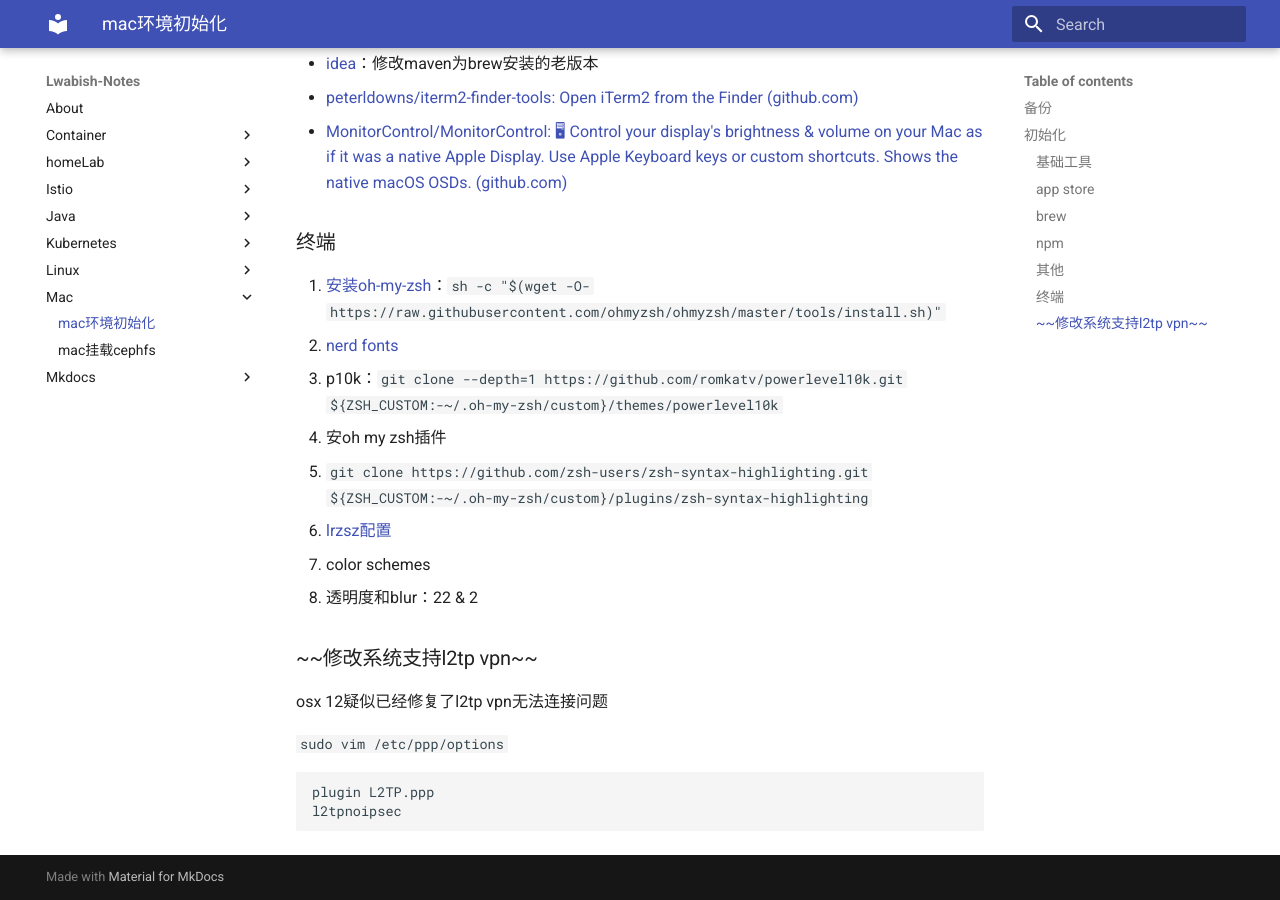
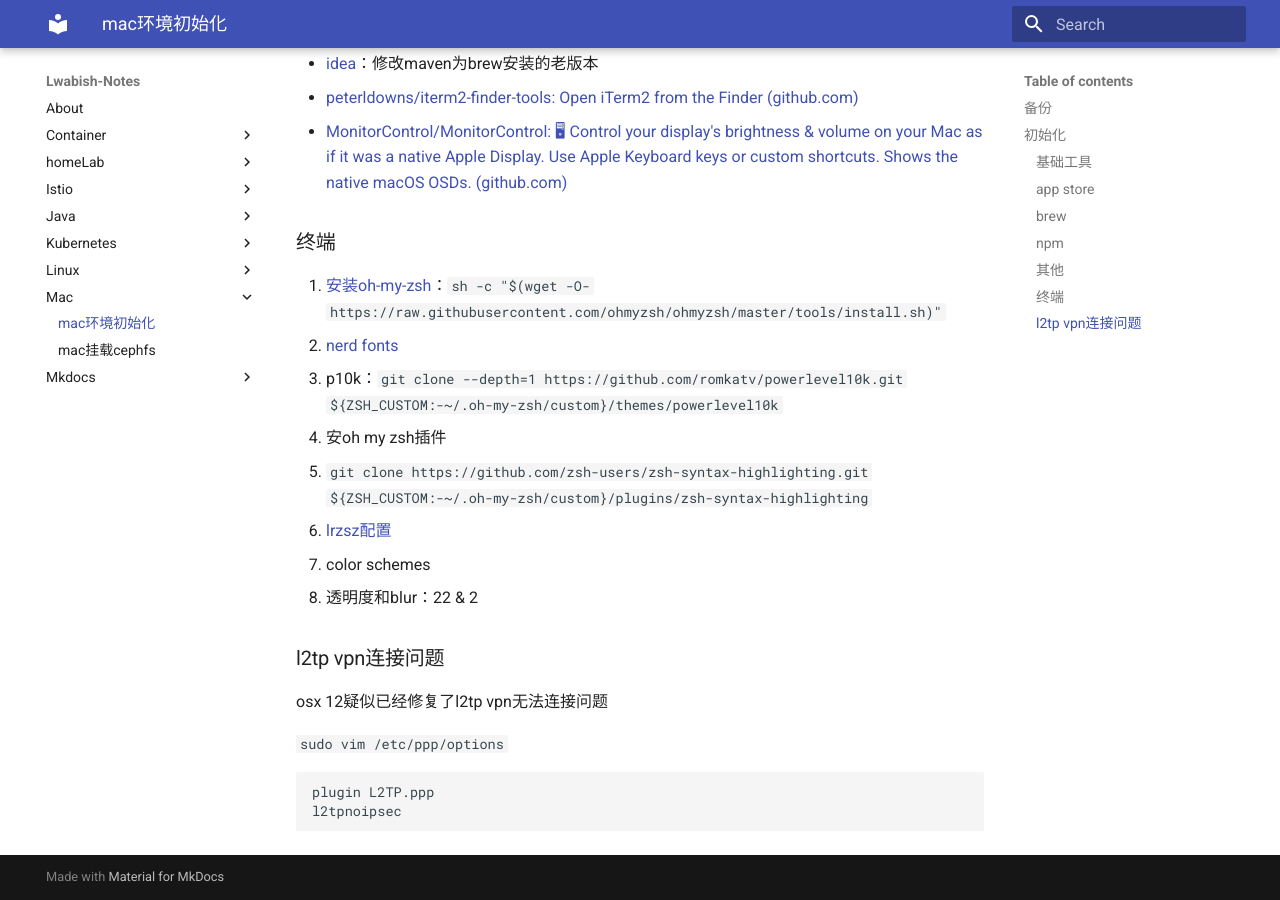
Before and after one commit to lwabish/notes, an MkDocs documentation site: the page built from docs/mac/mac-init.md, in a window 1280 px wide and 900 px high, scrolled down 1284 px. Built offline with MkDocs 1.6.1 and Material for MkDocs 9.7.7, drawn with Linux system fonts in a browser that asks for light colours.

Commit message:
fix: 🐛 remove ~~

```diff
--- a/docs/mac/mac-init.md
+++ b/docs/mac/mac-init.md
@@ -59,7 +59,7 @@
 7. color schemes
 8. 透明度和blur：22 & 2
 
-### ~~修改系统支持l2tp vpn~~
+### l2tp vpn连接问题
 
 osx 12疑似已经修复了l2tp vpn无法连接问题
 
```
